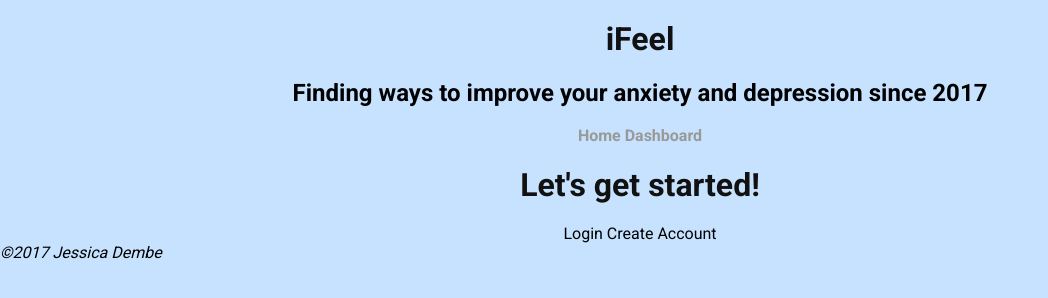
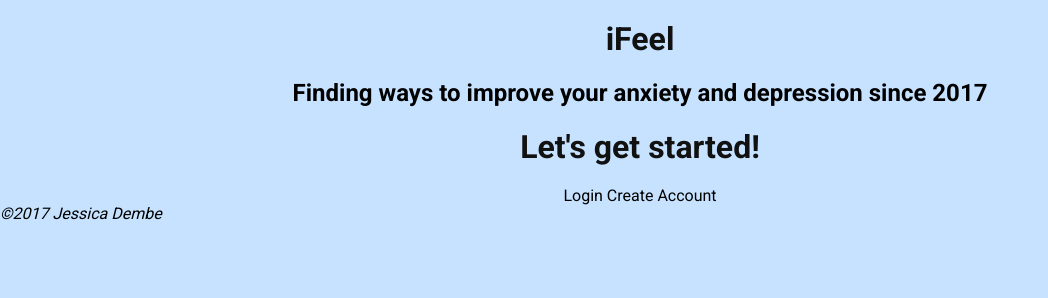
Before and after one commit to jmdembe/ifeel, a website: page src/client/index.html in a window 1280 px wide. Shown: the whole page, without its empty margins (0-1048 px from the left). Drawn offline with nearby package versions, Linux system fonts and the light colour scheme; some packages are replaced by stand-ins of ours; files that its build step writes are made by us from their sources.

Commit message:
Added title to index, removed unnecesary line in mood route, added server to jshint

```diff
--- a/src/client/index.html
+++ b/src/client/index.html
@@ -6,19 +6,13 @@
     <link href="/css/style.css" rel="stylesheet" type="text/css">
     <link href="https://fonts.googleapis.com/css?family=Roboto:400,700" rel="stylesheet">
 
-    <title></title>
+    <title>iFeel</title>
   </head>
   <body>
     <header>
       <h1>iFeel</h1>
       <h2>Finding ways to improve your anxiety and depression since 2017</h2>
     </header>
-    <nav>
-      <ul>
-        <li><a>Home</a></li>
-        <li><a>Dashboard</a></li>
-      </ul>
-    </nav>
     <main ui-view></main>
 
     <footer>
```
Also changed, not shown: src/server/routes/mood.js (+0 -12 lines), 1 other file.
